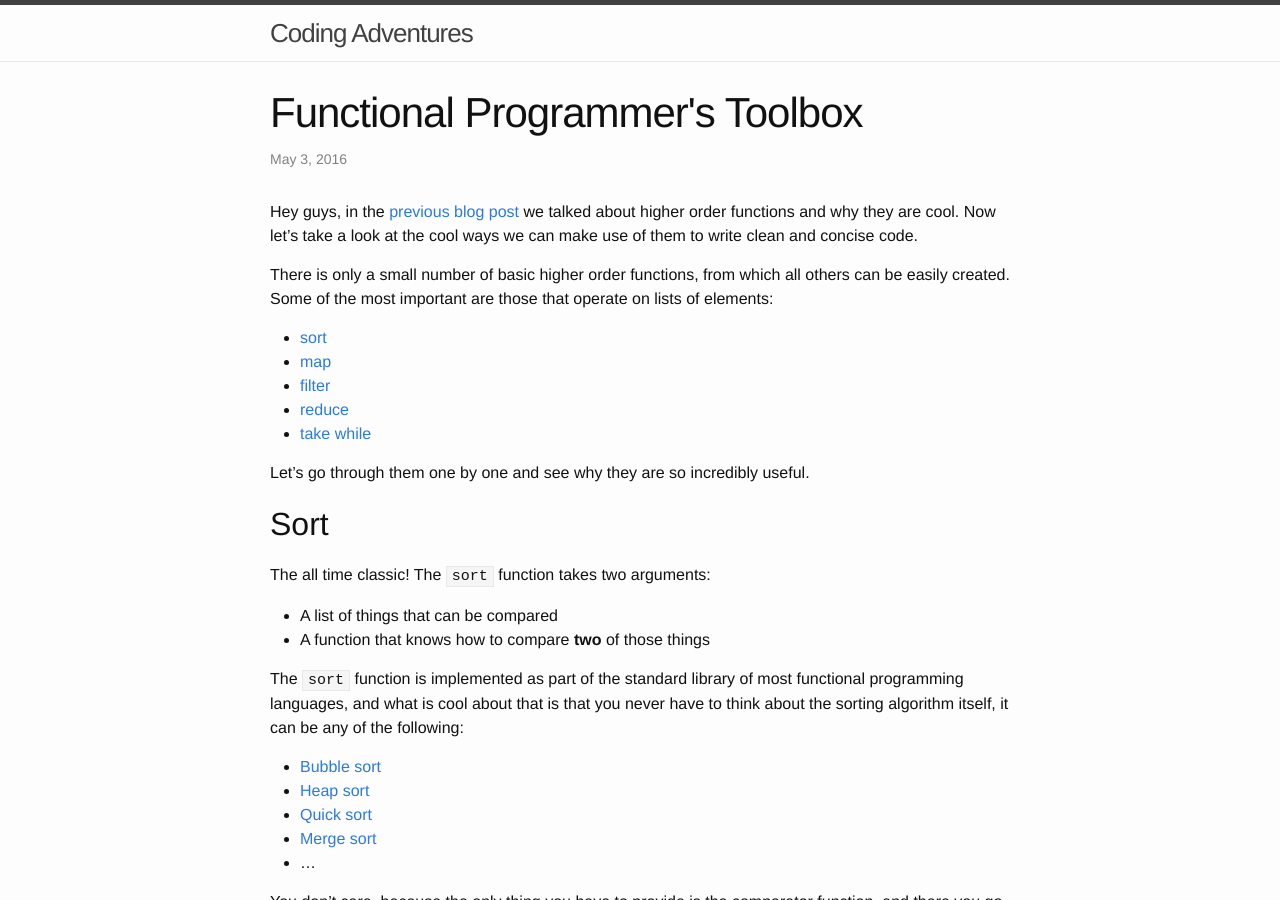
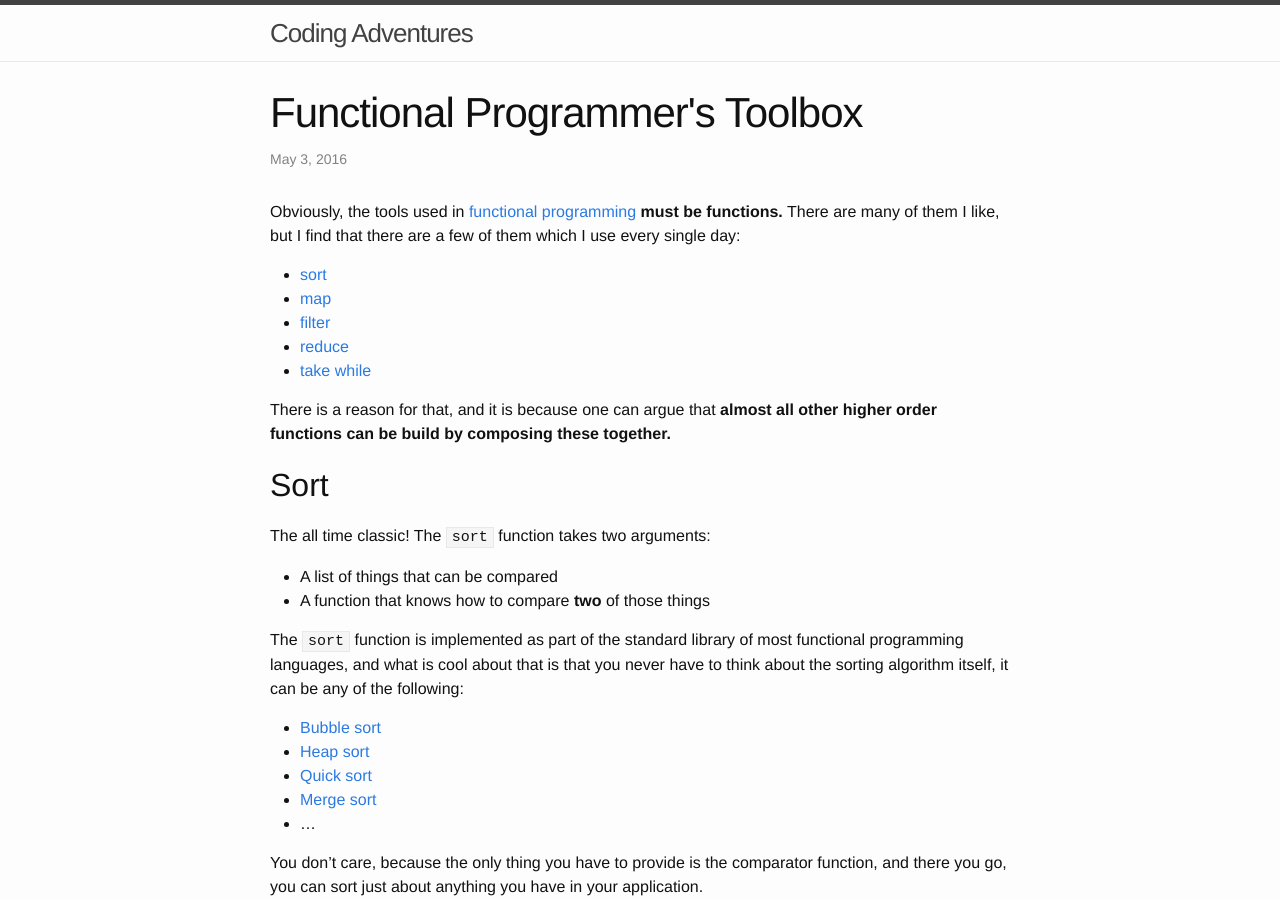
Before and after one commit to Markonis/markonis.github.io, a Jekyll site: the page built from _posts/2016-05-03-functional-programmers-toolbox.markdown, in a window 1280 px wide and 900 px high. Built offline with Jekyll 4.4.1, drawn with Linux system fonts in a browser that asks for light colours; nearby versions of some CDN libraries.

Commit message:
Change the intro of Functional Programmer's Toolbox to be less formal

```diff
--- a/_posts/2016-05-03-functional-programmers-toolbox.markdown
+++ b/_posts/2016-05-03-functional-programmers-toolbox.markdown
@@ -4,9 +4,7 @@ title:  Functional Programmer's Toolbox
 categories: functional programming
 ---
 
-Hey guys, in the [previous blog post]({% post_url 2016-04-16-intro-to-functional-programming %}) we talked about higher order functions and why they are cool. Now let's take a look at the cool ways we can make use of them to write clean and concise code.
-
-There is only a small number of basic higher order functions, from which all others can be easily created. Some of the most important are those that operate on lists of elements:
+Obviously, the tools used in [functional programming]({% post_url 2016-04-16-intro-to-functional-programming %}) **must be functions.** There are many of them I like, but I find that there are a few of them which I use every single day:
 
 - [sort](#sort)
 - [map](#map)
@@ -14,7 +12,8 @@ There is only a small number of basic higher order functions, from which all oth
 - [reduce](#reduce)
 - [take while](#take-while)
 
-Let's go through them one by one and see why they are so incredibly useful.
+There is a reason for that, and it is because one can argue that **almost all other higher order functions can be build by composing these together.**
+
 
 ## Sort
 
```
